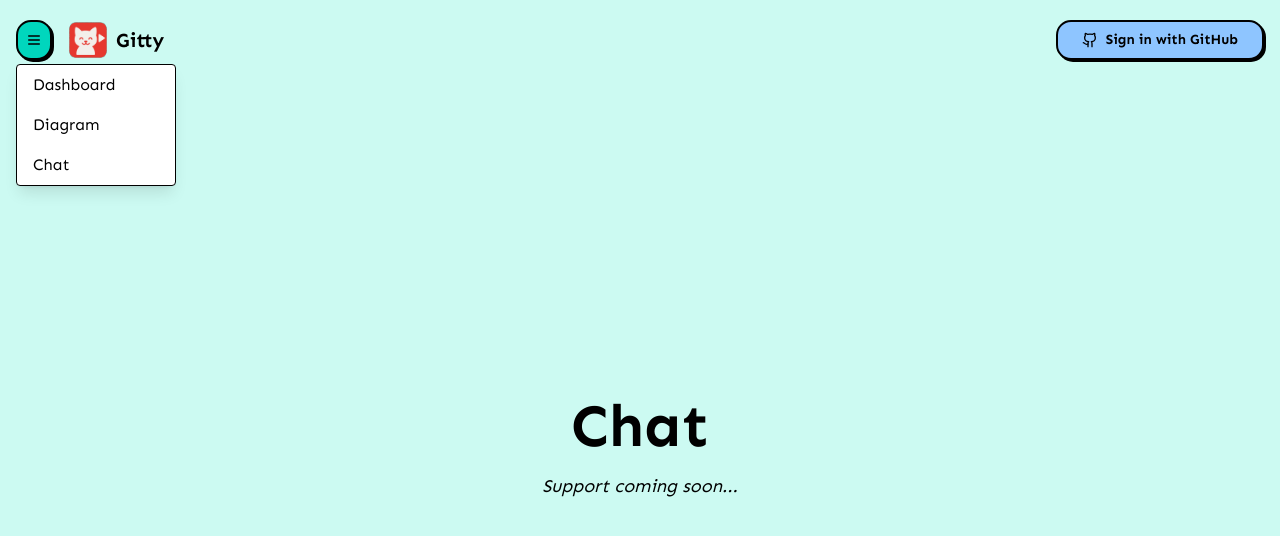
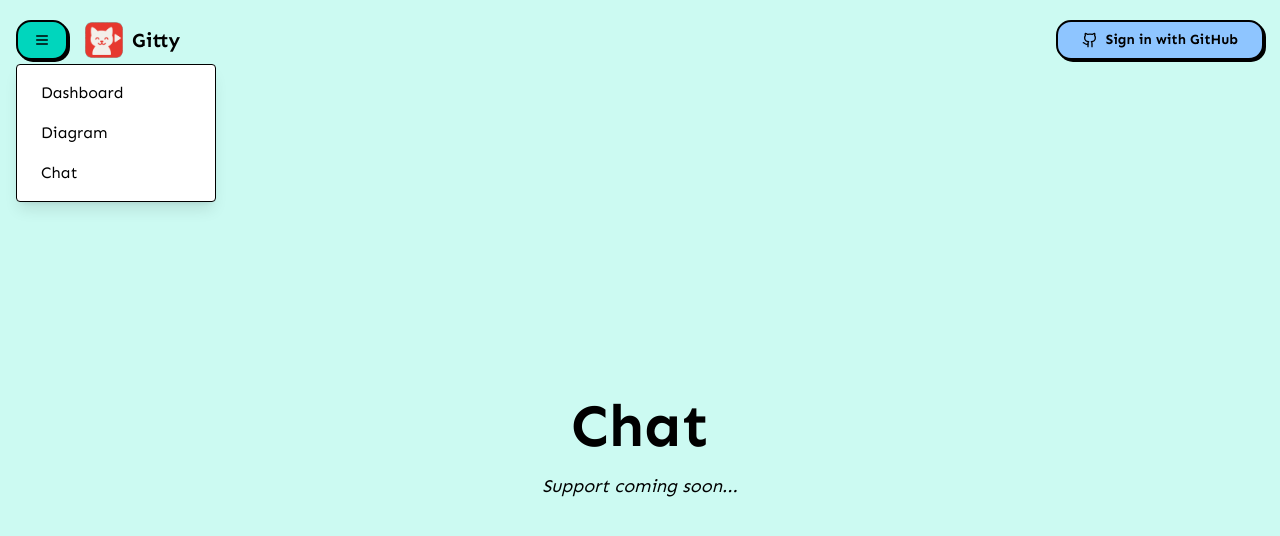
Before and after one commit to alfardil/gitty, a Next.js app in the folder frontend/: page /chat in a window 1280 px wide. Both pictures are taken after a click on the button "Open menu". Shown: the top 536 px of the page. Built offline with nearby package versions, Linux system fonts and the light colour scheme; no server answers.

Commit message:
still trying to implement access token to fix rate limiting issues

```diff
--- a/frontend/components/Header.tsx
+++ b/frontend/components/Header.tsx
@@ -3,28 +3,46 @@
 import Link from "next/link";
 import Image from "next/image";
 import { GitHubLoginButton } from "@/components/LoginButton";
-import { useState } from "react";
+import { useState, useEffect, useRef } from "react";
 import { Menu } from "lucide-react";
 import { Button } from "./ui/button";
 
 export default function Header() {
   const [open, setOpen] = useState(false);
+  const menuRef = useRef<HTMLDivElement>(null);
+
+  useEffect(() => {
+    if (!open) return;
+    function handleClickOutside(event: MouseEvent) {
+      if (menuRef.current && !menuRef.current.contains(event.target as Node)) {
+        setOpen(false);
+      }
+    }
+    document.addEventListener("mousedown", handleClickOutside);
+    return () => {
+      document.removeEventListener("mousedown", handleClickOutside);
+    };
+  }, [open]);
+
   return (
     <header className="w-full h-20 flex items-center justify-between px-4 fixed top-0 left-0 z-30 bg-primary/80">
       <div className="flex items-center gap-2">
         <Button
-          className="mr-2 p-2 rounded hover:bg-gray-200 focus:outline-none cursor-pointer"
+          className="mr-2 p-4 rounded hover:bg-gray-200 focus:outline-none cursor-pointer"
           onClick={() => setOpen((v) => !v)}
           aria-label="Open menu"
         >
-          <Menu size={24} />
+          <Menu size={32} />
         </Button>
         <Link href="/" className="flex items-center gap-2">
           <Image src="/favicon.svg" alt="Logo" width={40} height={40} />
           <span className="font-bold text-xl hidden sm:inline">Gitty</span>
         </Link>
         {open && (
-          <div className="absolute top-16 left-4 bg-white border border-black rounded shadow-lg flex flex-col min-w-[160px] z-50">
+          <div
+            ref={menuRef}
+            className="absolute top-16 left-4 bg-white border border-black rounded shadow-lg flex flex-col min-w-[200px] p-2 z-50"
+          >
             <Link
               href="/dashboard"
               className="px-4 py-2 hover:bg-gray-100"
--- a/frontend/lib/fetchBackend.ts
+++ b/frontend/lib/fetchBackend.ts
@@ -10,6 +10,10 @@ export async function getCost(
   instructions: string
 ): Promise<CostApiResponse> {
   try {
+    console.log(
+      "Trying with the following githubAccessToken: ",
+      githubAccessToken
+    );
     const baseUrl = "http://localhost:8000";
     const url = new URL(`${baseUrl}/generate/cost`);
 
```
Also changed, not shown: 1 other file (tests, documents, lock files or other folders).
